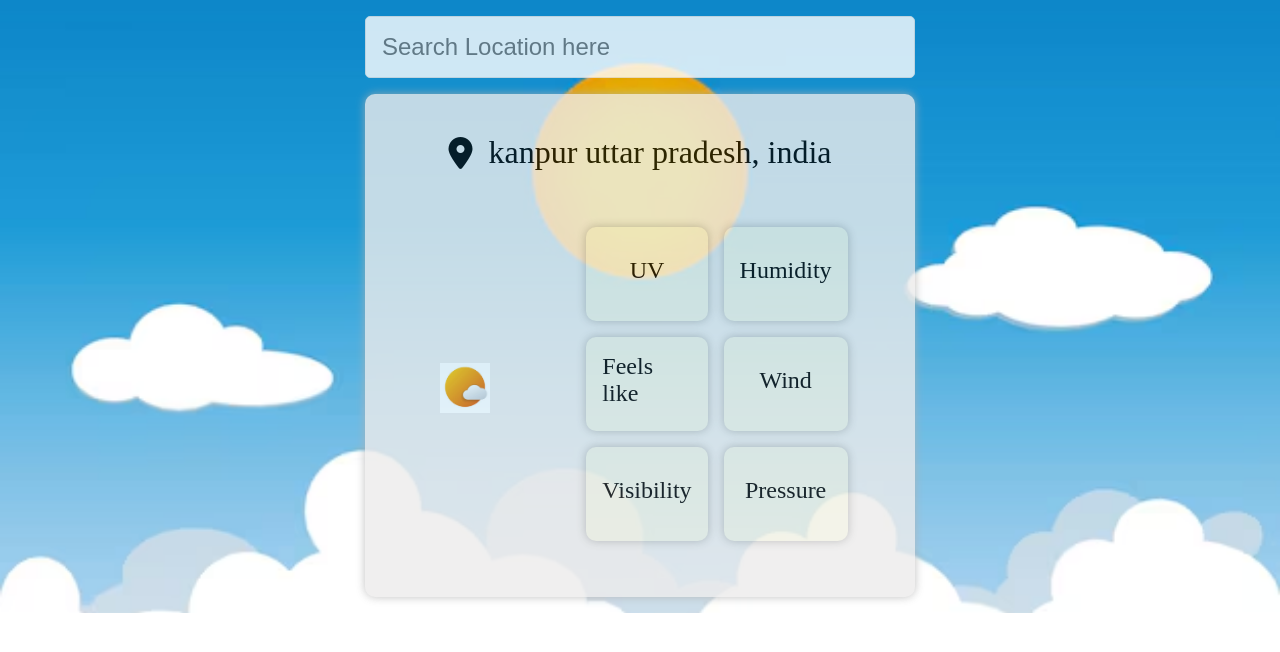
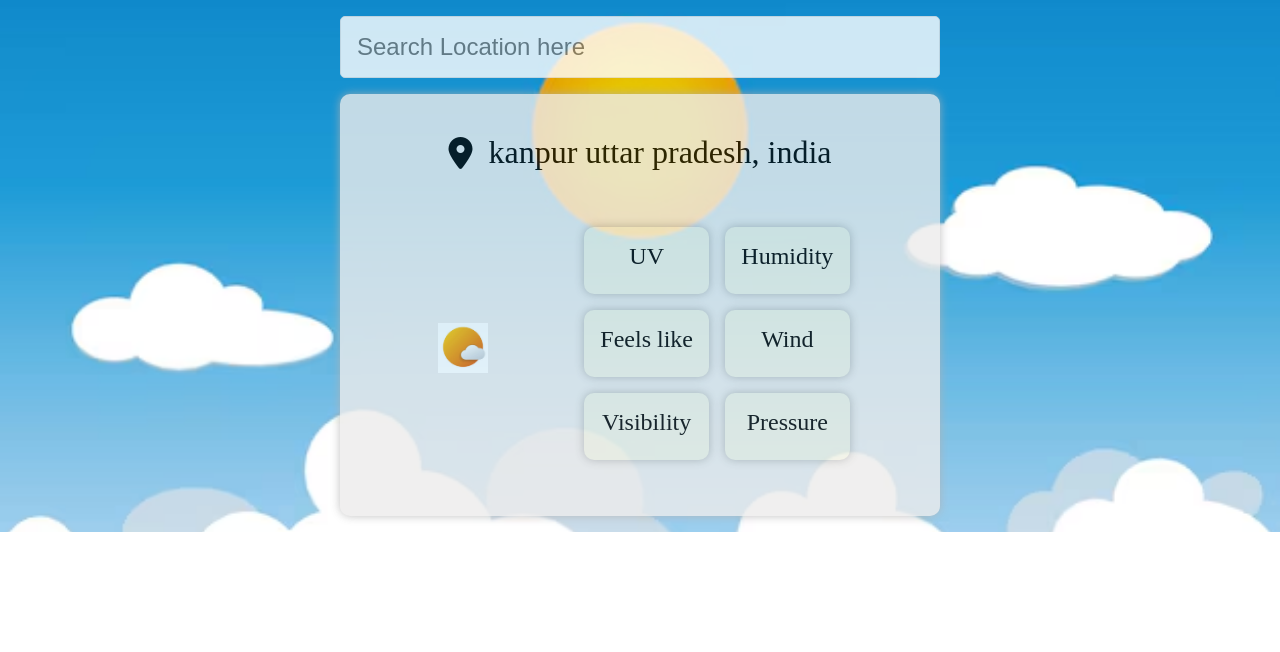
Before and after one commit to krishnakushwaha07/WeatherApp, a plain HTML site: page index.html in a window 1280 px wide. Drawn offline with Linux system fonts and the light colour scheme; no server answers.

Commit message:
Improvement in Responsiveness of Page

```diff
--- a/weather.css
+++ b/weather.css
@@ -21,7 +21,7 @@
   background-size: cover;
 }
 #input {
-  width: 550px;
+  width: 600px;
   font-size: 1.5rem;
   padding: 1rem;
   border: 1px solid rgb(232, 230, 230);
@@ -29,7 +29,7 @@
   opacity: 0.8;
 }
 .box {
-  width: 550px;
+  width: 600px;
 
   display: flex;
   flex-direction: column;
@@ -44,7 +44,7 @@
 }
 
 .weatherinfo {
-  width: 70%;
+  width: 100%;
   display: flex;
   justify-content: center;
   align-items: center;
--- a/weather.js
+++ b/weather.js
@@ -18,8 +18,6 @@ let weather = async (city) => {
   const response = await fetch(newUrl);
   const data = await response.json();
 
-  console.log(data.location);
-  console.log(data.current);
   cityName.innerText = `${data.location.name} ${data.location.region},${data.location.country}`;
   temp.innerText = `${data.current.temp_c}`;
   msg.innerText = data.current.condition["text"];
```
